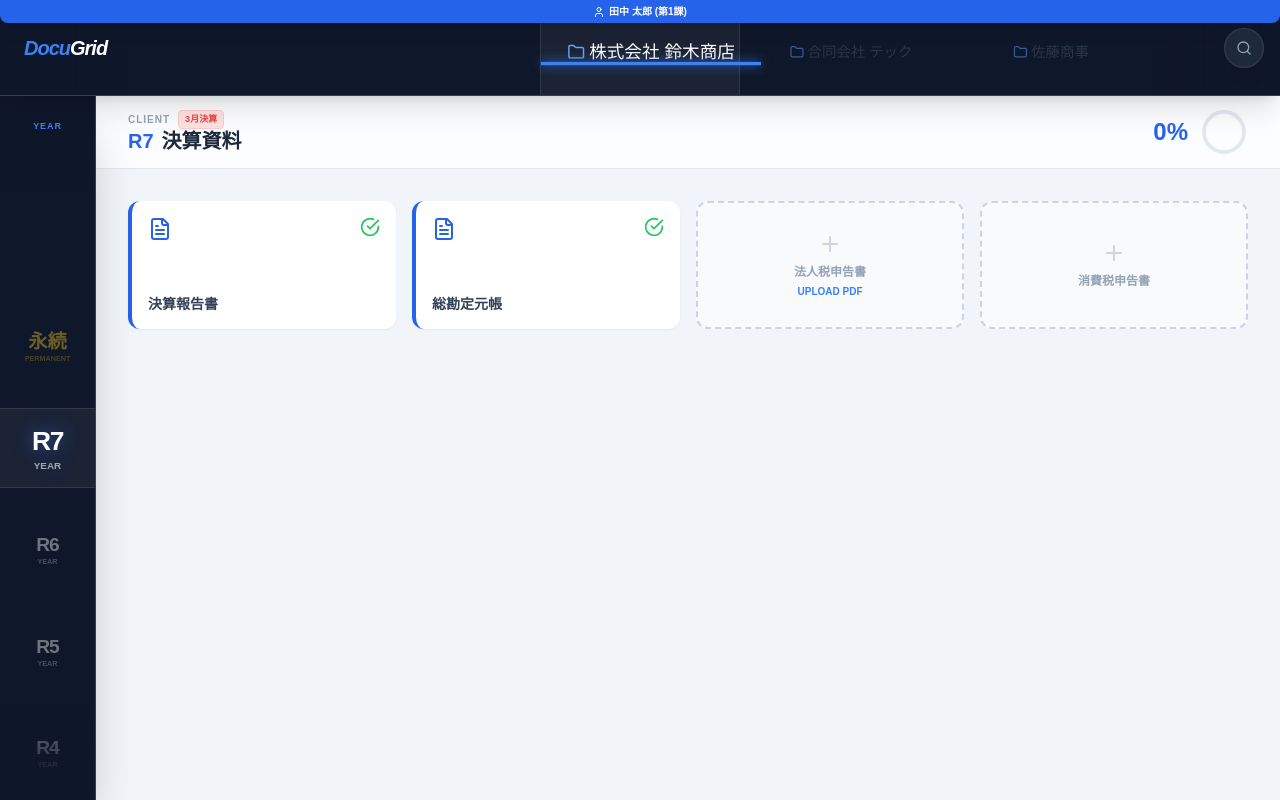
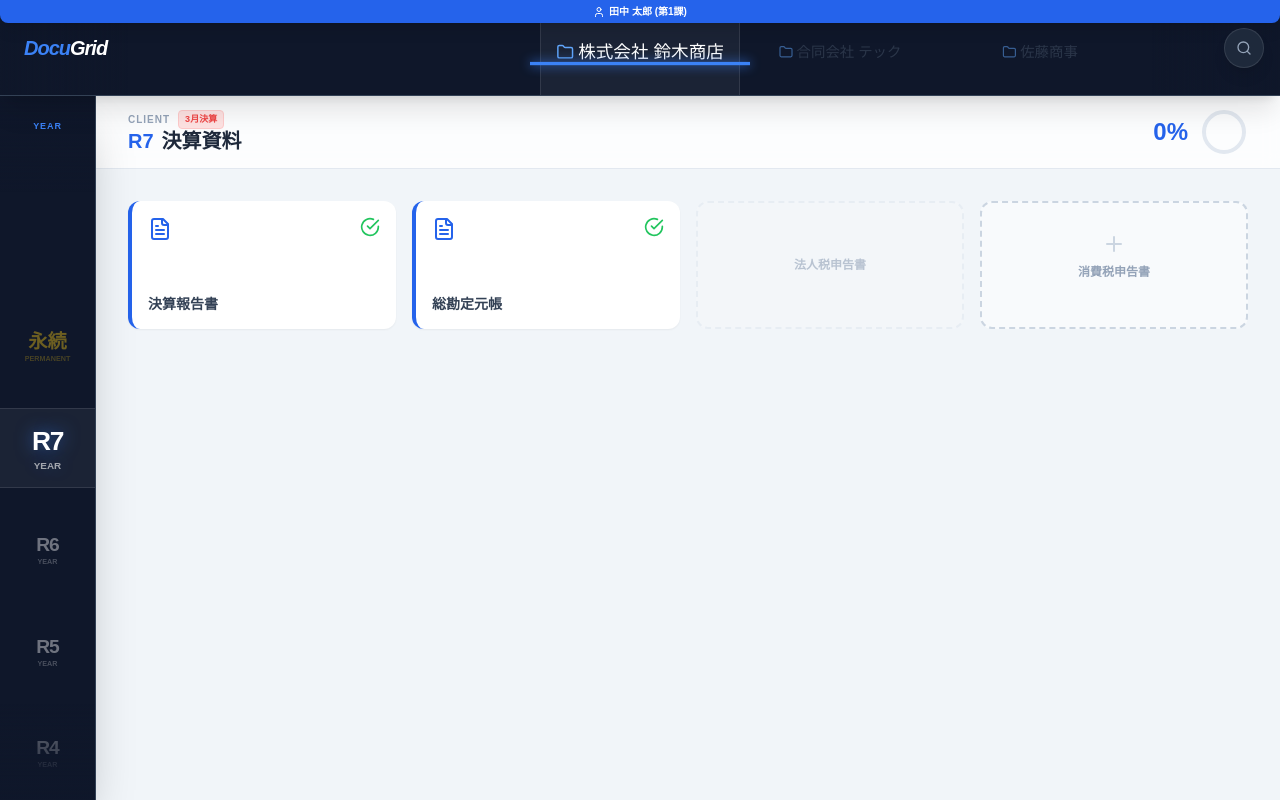
Before and after one commit to hide-kuwa/TAXX, a Next.js app in the folder frontend/: page / in a window 1280 px wide. Built offline with nearby package versions, Linux system fonts and the light colour scheme.

Commit message:
Update MatrixGrid dropzone behavior

```diff
--- a/frontend/src/components/MatrixGrid.tsx
+++ b/frontend/src/components/MatrixGrid.tsx
@@ -1,7 +1,7 @@
 "use client";
 
 import { useDropzone } from "react-dropzone";
-import { FileText, CheckCircle, Plus } from "lucide-react";
+import { FileText, CheckCircle, Plus, UploadCloud } from "lucide-react";
 import { Client } from "./types";
 import { PERIODS } from "./mockData";
 
@@ -24,6 +24,7 @@ export default function MatrixGrid({
   onFilesDropped,
   onOpenFile,
 }: MatrixGridProps) {
+  // グリッド項目の決定
   const items =
     activePeriodIdx === 0
       ? ["定款", "履歴事項全部証明書", "株主名簿", "設立届出書"]
@@ -31,11 +32,12 @@ export default function MatrixGrid({
       ? ["決算報告書", "総勘定元帳", "法人税申告書", "消費税申告書"]
       : ["月次試算表", "通帳コピー", "請求書綴り", "給与台帳"];
 
+  // ドロップゾーンの設定
   const { getRootProps, getInputProps, isDragActive } = useDropzone({
     onDrop: onFilesDropped,
     accept: { "application/pdf": [".pdf"] },
     multiple: false,
-    noClick: !!file,
+    noClick: !!file, // ファイルがあるときはクリックでアップロードダイアログを開かない（個別ボタンで開くため）
   });
 
   return (
@@ -59,12 +61,8 @@ export default function MatrixGrid({
               <span className="text-yellow-500">永久保存ドキュメント</span>
             ) : (
               <span>
-                <span
-                  className={activeMode === "year" ? "text-blue-600 mr-2" : "text-green-500 mr-2"}
-                >
-                  {activeMode === "year"
-                    ? PERIODS.year[activePeriodIdx - 1]
-                    : PERIODS.month[activePeriodIdx - 1]}
+                <span className={activeMode === "year" ? "text-blue-600 mr-2" : "text-green-500 mr-2"}>
+                  {activeMode === "year" ? PERIODS.year[activePeriodIdx - 1] : PERIODS.month[activePeriodIdx - 1]}
                 </span>
                 {activeMode === "year" ? "決算資料" : "月次監査"}
               </span>
@@ -97,9 +95,15 @@ export default function MatrixGrid({
       <div className="flex-1 overflow-y-auto p-8">
         <div className="grid grid-cols-2 gap-4 md:grid-cols-3 lg:grid-cols-4 fade-in-up">
           {items.map((title, i) => {
+            // 条件設定
+            // 1. アップロード済み扱い（デモ用: 最初の2つ）
             const isStaticUploaded = activePeriodIdx !== 0 && i < 2;
-            const isTargetSlot = activePeriodIdx !== 0 && i === 2;
 
+            // 2. ターゲットスロット（デモ用: 「消費税申告書」のボックスをターゲットにする）
+            // "消費税申告書" という文字列が含まれる、または特定のインデックスの場合
+            const isTargetSlot = title.includes("消費税申告書");
+
+            // --- A. 既にアップロード済みのファイル（静的表示） ---
             if (isStaticUploaded)
               return (
                 <div
@@ -114,7 +118,9 @@ export default function MatrixGrid({
                 </div>
               );
 
+            // --- B. ドロップ対象のボックス（消費税申告書） ---
             if (isTargetSlot) {
+              // ファイルがアップロードされた後の表示
               if (file) {
                 return (
                   <div
@@ -125,9 +131,7 @@ export default function MatrixGrid({
                     <div className="flex items-start justify-between">
                       <FileText className="text-xl text-blue-600" />
                       <div className="flex items-center gap-1">
-                        <span className="text-[10px] font-bold text-blue-600 bg-blue-50 px-2 py-0.5 rounded-full">
-                          NEW
-                        </span>
+                        <span className="text-[10px] font-bold text-blue-600 bg-blue-50 px-2 py-0.5 rounded-full">NEW</span>
                         <CheckCircle className="text-green-500 w-5 h-5" />
                       </div>
                     </div>
@@ -142,31 +146,46 @@ export default function MatrixGrid({
                 );
               }
 
+              // ファイル未アップロード時（ここがドロップゾーン）
               return (
                 <div
                   key={i}
                   {...getRootProps()}
-                  className={`group flex h-32 cursor-pointer flex-col items-center justify-center rounded-xl border-2 border-dashed bg-slate-50 p-2 text-center transition-colors hover:bg-white ${
-                    isDragActive ? "border-blue-500 bg-blue-50" : "border-slate-300 hover:border-blue-400"
-                  }`}
+                  className={`group flex h-32 cursor-pointer flex-col items-center justify-center rounded-xl border-2 border-dashed p-2 text-center transition-all duration-300
+                    ${isDragActive
+                        ? "border-blue-500 bg-blue-50 scale-105 shadow-xl ring-4 ring-blue-200" // ドラッグ中のスタイル
+                        : "border-slate-300 bg-slate-50 hover:border-blue-400 hover:bg-white"
+                    }`}
                 >
                   <input {...getInputProps()} />
-                  <Plus className="mb-2 text-slate-300 group-hover:text-blue-500" />
-                  <div className="text-xs font-bold text-slate-400 group-hover:text-blue-500">
-                    {title}
-                  </div>
-                  <div className="mt-1 text-[10px] text-blue-500 font-bold">UPLOAD PDF</div>
+
+                  {isDragActive ? (
+                    // ドラッグして重ねたときの表示
+                    <>
+                      <UploadCloud className="mb-2 h-8 w-8 text-blue-600 animate-bounce" />
+                      <div className="text-sm font-black text-blue-600">ここにドロップ！</div>
+                    </>
+                  ) : (
+                    // 通常時の表示
+                    <>
+                      <Plus className="mb-2 text-slate-300 group-hover:text-blue-500" />
+                      <div className="text-xs font-bold text-slate-400 group-hover:text-blue-500">{title}</div>
+                      <div className="mt-1 text-[10px] text-blue-500 font-bold opacity-0 group-hover:opacity-100 transition-opacity">
+                        UPLOAD PDF
+                      </div>
+                    </>
+                  )}
                 </div>
               );
             }
 
+            // --- C. その他の空きスロット（ドロップ不可） ---
             return (
               <div
                 key={i}
-                className="group flex h-32 cursor-pointer flex-col items-center justify-center rounded-xl border-2 border-dashed border-slate-300 bg-slate-50 p-2 text-center transition-colors hover:border-blue-400 hover:bg-white"
+                className="group flex h-32 cursor-not-allowed flex-col items-center justify-center rounded-xl border-2 border-dashed border-slate-200 bg-slate-50/50 p-2 text-center opacity-60"
               >
-                <Plus className="mb-2 text-slate-300 group-hover:text-blue-500" />
-                <div className="text-xs font-bold text-slate-400 group-hover:text-blue-500">{title}</div>
+                <div className="text-xs font-bold text-slate-400">{title}</div>
               </div>
             );
           })}
```
